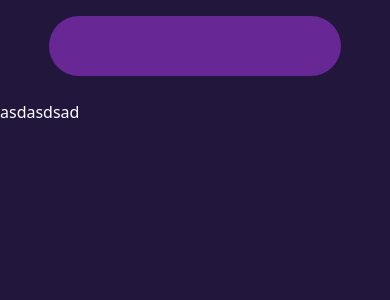
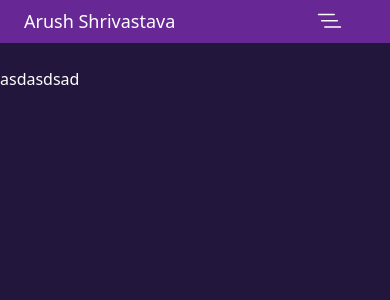
Before and after one commit to arush-shri/mern_class, a React (Create React App) app in the folder Training/ReactTasks/Task/reacttask6/: page / in a window 390 px wide. Shown: the top 300 px of the page. Built offline with nearby package versions, Linux system fonts and the light colour scheme.

Commit message:
navbar sidebar left

```diff
--- a/Training/ReactTasks/Task/reacttask6/src/components/customCSS/navbar.css
+++ b/Training/ReactTasks/Task/reacttask6/src/components/customCSS/navbar.css
@@ -18,9 +18,6 @@
 .navbar .NavDropdown{
     background-color: red;
 }
-.heightInc{
-    height: 9vh;
-}
 .navbar .drop_light{
     background-color: #db5df1;
 }
--- /dev/null
+++ b/Training/ReactTasks/Task/reacttask6/src/components/customIcon/list.js
@@ -0,0 +1,7 @@
+export default function ListIcon({onClick}){
+    return (
+        <svg xmlns="http://www.w3.org/2000/svg" width="25" height="25" fill="white" class="bi bi-list-nested" viewBox="0 0 16 16" onClick={onClick}>
+            <path fill-rule="evenodd" d="M4.5 11.5A.5.5 0 0 1 5 11h10a.5.5 0 0 1 0 1H5a.5.5 0 0 1-.5-.5zm-2-4A.5.5 0 0 1 3 7h10a.5.5 0 0 1 0 1H3a.5.5 0 0 1-.5-.5zm-2-4A.5.5 0 0 1 1 3h10a.5.5 0 0 1 0 1H1a.5.5 0 0 1-.5-.5z"/>
+        </svg>
+    )
+}
--- a/Training/ReactTasks/Task/reacttask6/src/components/navBar.js
+++ b/Training/ReactTasks/Task/reacttask6/src/components/navBar.js
@@ -1,18 +1,38 @@
 import './customCSS/navbar.css'
 import { DarkModeToggle } from '@anatoliygatt/dark-mode-toggle';
-import Home from './homeBody';
+import React, { useState, useEffect } from 'react';
+import ListIcon from './customIcon/list';
 
 export default function NavBar({mode, setMode}){
-
+    const [windowWidth, setWindowWidth] = useState(window.innerWidth);
+    const [sideBar, openSideBar] = useState(false);
+    const menuOpener = ()=>{
+        console.log(sideBar)
+        openSideBar(!sideBar)
+    }
+    useEffect(() => {
+        const handleResize = () => {
+          setWindowWidth(window.innerWidth);
+        };
+        window.addEventListener('resize', handleResize);
+        return () => {
+          window.removeEventListener('resize', handleResize);
+        };
+      }, []);
+      const navSize = windowWidth <= 1200 ? `container-fluid justify-content-between` :`mt-3 rounded-pill w-75`
+      const atagSize = windowWidth <= 1200 ? `container-fluid` :``
     return(
         <div>
-            <div className='d-flex justify-content-center heightInc'>
-                <nav className={`navbar navbar-expand-lg navbar_${mode} rounded-pill w-75 mt-3`}>
-                    <div className='collapse navbar-collapse row justify-content-between'>
-                        <div className="ms-4 d-flex justify-content-between col-6">
-                            <a className={`nav-link active ${mode}`} href={() => {}}>
-                                Arush Shrivastava
-                            </a>
+            <div className='d-flex justify-content-center'>
+                <nav className={`navbar navbar-expand navbar_${mode} ${navSize}`}>
+                    <a className={`ms-4 ${atagSize} nav-link active ${mode}`} href={() => {}}>
+                        Arush Shrivastava
+                    </a>
+                    <div className='d-xl-none container-fluid justify-content-end align-items-center'>
+                        <ListIcon onClick={menuOpener} />
+                    </div>
+                    <div className='ms-5 collapse navbar-collapse row justify-content-between'>
+                        <div className="d-flex justify-content-between col-5 d-none d-xl-flex">
                             <div className='nav-item dropdown'>
                                 <a className={`nav-link ${mode} dropdown-toggle`} role="button" id="Dropdown" data-bs-toggle="dropdown" aria-expanded="false" href={() => {}}>Projects</a>
                                 <div className={`dropdown-menu drop_${mode}`} aria-labelledby="Dropdown">
@@ -28,7 +48,7 @@ export default function NavBar({mode, setMode}){
                                 Skills
                             </a>
                         </div>
-                        <div className="d-flex justify-content-between col-3 me-5">
+                        <div className="d-flex justify-content-between col-4 me-4 d-none d-xl-flex">
                             <a className={`nav-link ${mode}`} href={() => {}}>
                                 Social
                             </a>
@@ -42,7 +62,7 @@ export default function NavBar({mode, setMode}){
                                 inactiveTrackColorOnActive="#cbd5e1"
                                 inactiveThumbColor='#FFBF00'
                                 activeTrackColor="#CF9FFF"
-                                activeTrackColorOnHover="#BF40BF"
+                                activeTrackColorOnHover="#df4ddf"
                                 activeThumbColor='Black'
                                 onChange={(mode) => {
                                     setMode(mode);
```
